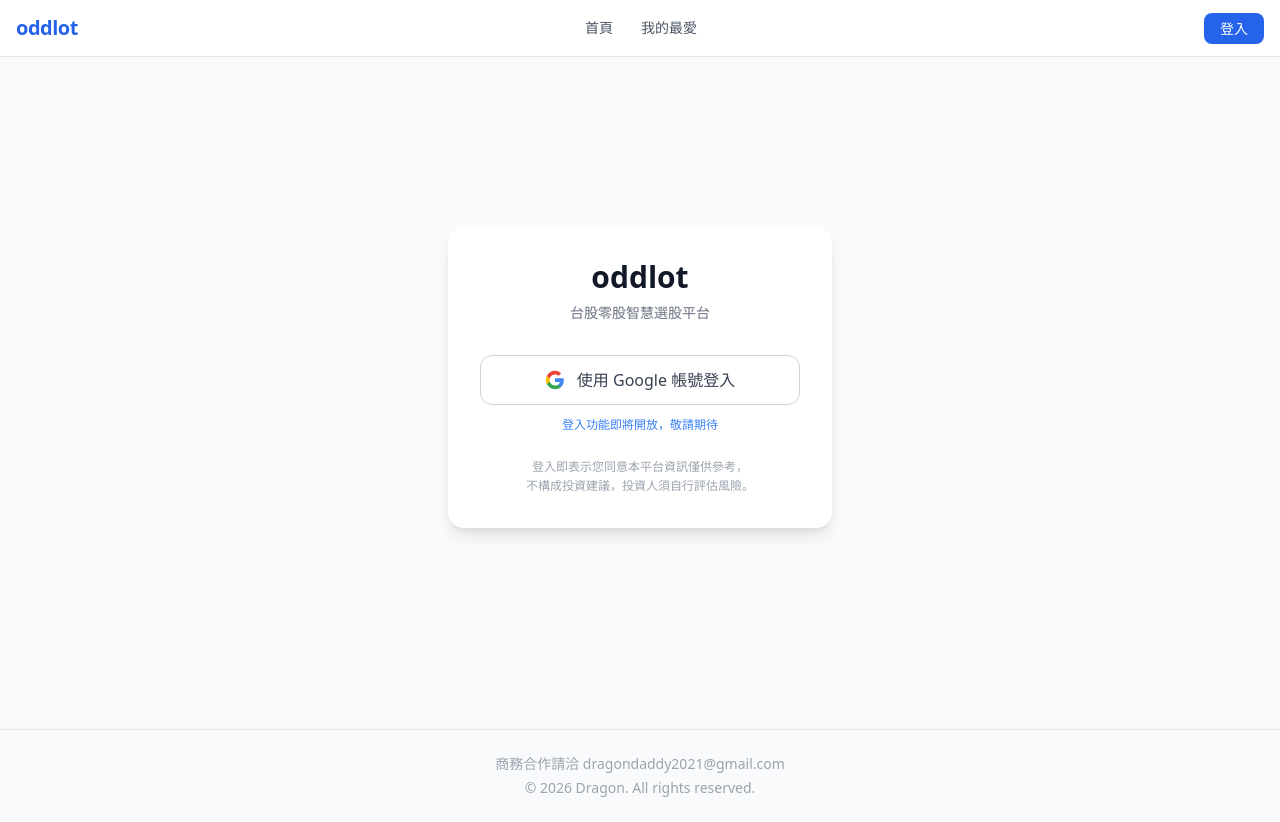
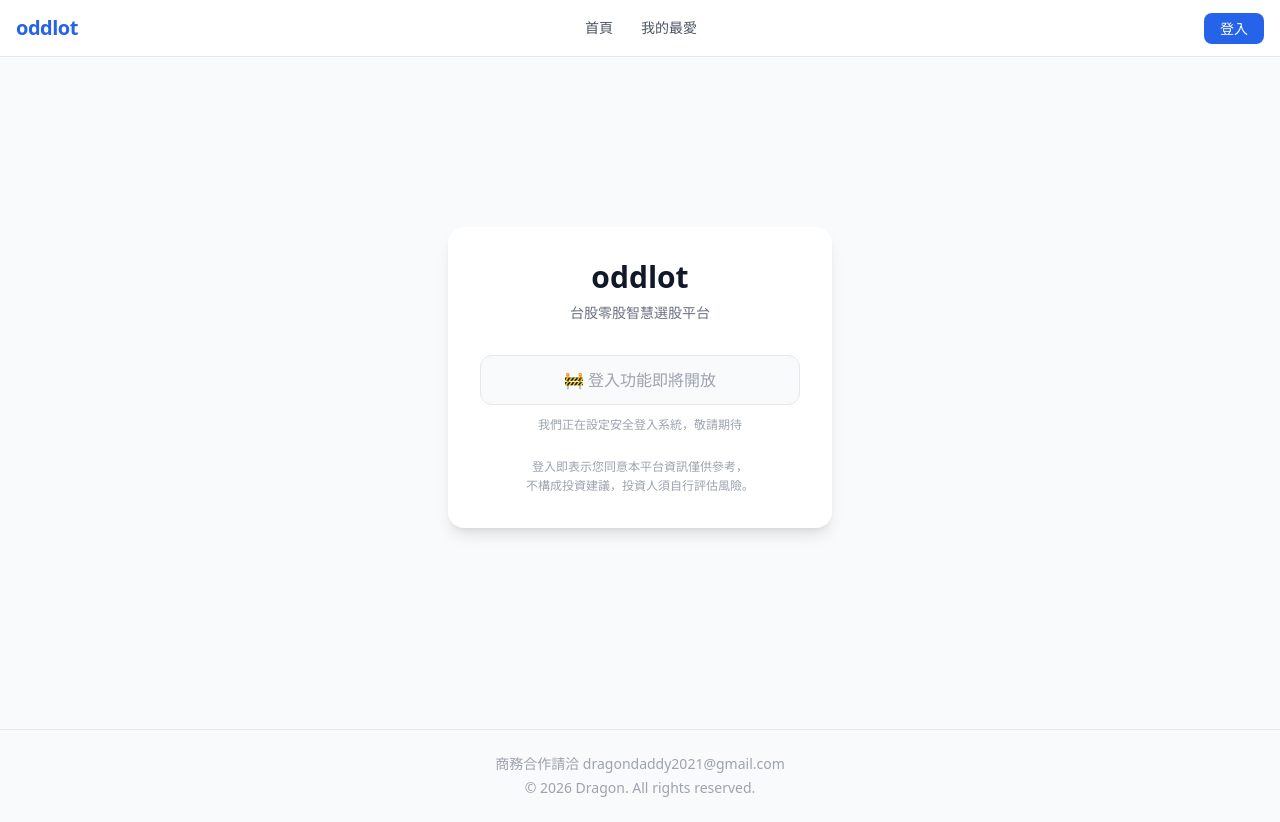
Before and after one commit to dragondaddy2021/oddlot, a React (Vite) app in the folder frontend/: page /login in a window 1280 px wide. Built offline with nearby package versions, Linux system fonts and the light colour scheme; no server answers.

Commit message:
feat: show coming soon for login while OAuth is being configured

```diff
--- a/frontend/src/pages/Login.jsx
+++ b/frontend/src/pages/Login.jsx
@@ -17,15 +17,14 @@ export default function Login() {
         <p className="text-gray-500 text-sm mb-8">台股零股智慧選股平台</p>
 
         <button
-          onClick={signInWithGoogle}
-          className="w-full flex items-center justify-center gap-3 border border-gray-300 rounded-xl px-4 py-3 text-gray-700 font-medium hover:bg-gray-50 transition-colors"
+          disabled
+          className="w-full flex items-center justify-center gap-3 border border-gray-200 rounded-xl px-4 py-3 text-gray-400 font-medium bg-gray-50 cursor-not-allowed"
         >
-          <GoogleIcon />
-          使用 Google 帳號登入
+          🚧 登入功能即將開放
         </button>
 
-        <p className="mt-3 text-xs text-blue-500">
-          登入功能即將開放，敬請期待
+        <p className="mt-3 text-xs text-gray-400">
+          我們正在設定安全登入系統，敬請期待
         </p>
 
         <p className="mt-6 text-xs text-gray-400 leading-relaxed">
```
